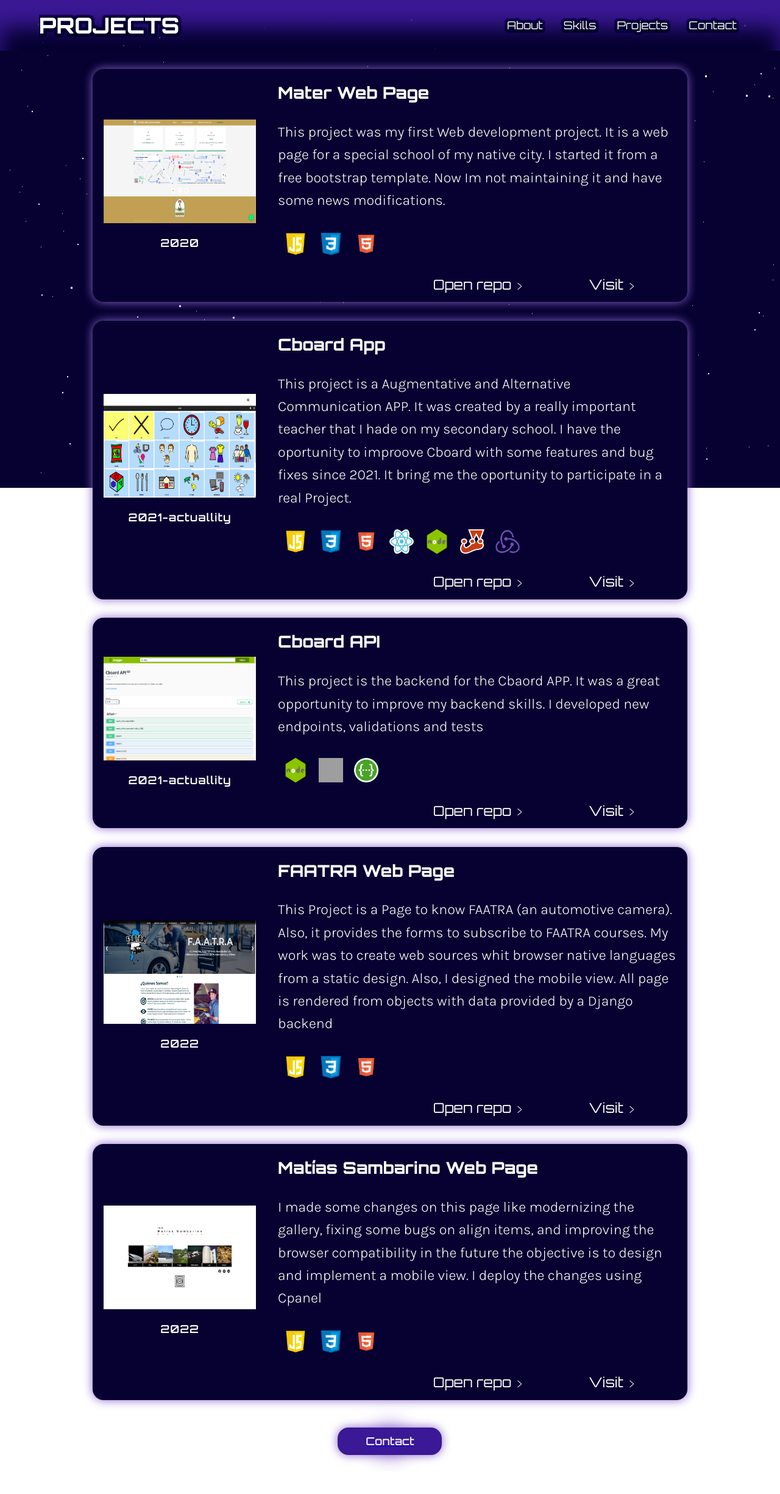
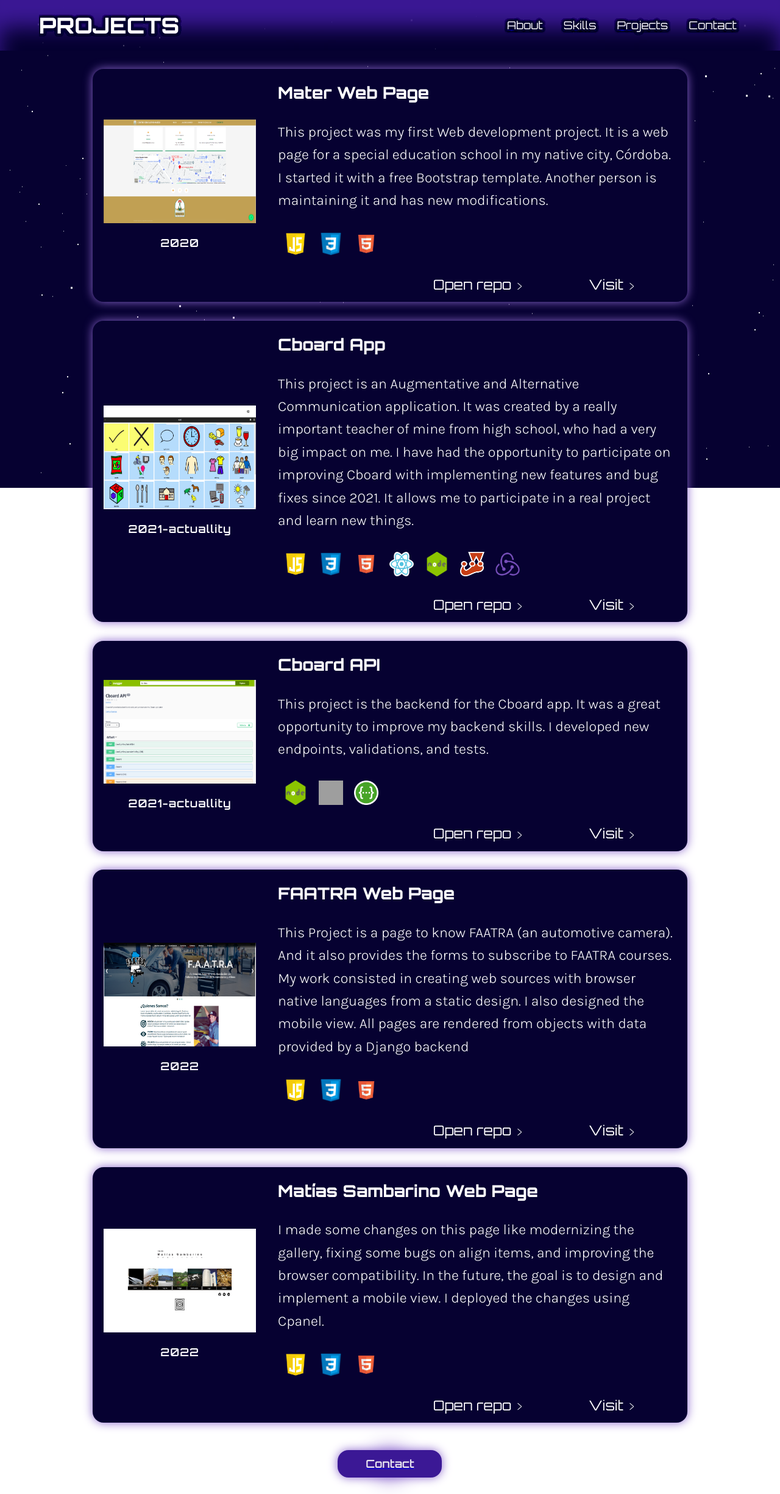
Before and after one commit to tomivm/My-portfolio-NextJS, a Next.js app: page /projects in a window 1280 px wide. Shown: the whole page at 61% size. Before the commit the page ends 2413 px from the top, so only its background shows below. Built offline with nearby package versions, Linux system fonts and the light colour scheme; grey boxes are pictures that could not be loaded.

Commit message:
Improve texts

```diff
--- a/pages/projects.js
+++ b/pages/projects.js
@@ -8,7 +8,7 @@
         <CardItem
           title={"Mater Web Page"}
           description={
-            "This project was my first Web development project. It is a web page for a special school of my native city. I started it from a free bootstrap template. Now Im not maintaining it and have some news modifications."
+            "This project was my first Web development project. It is a web page for a special education school in my native city, Córdoba. I started it with a free Bootstrap template. Another person is maintaining it and has new modifications."
           }
           resources={["js", "css", "html"]}
           imageSrc={"/images/projects/mater.png"}
@@ -19,7 +19,7 @@
         <CardItem
           title={"Cboard App"}
           description={
-            "This project is a Augmentative and Alternative Communication APP. It was created by a really important teacher that I hade on my secondary school. I have the oportunity to improove Cboard with some features and bug fixes since 2021. It bring me the oportunity to participate in a real Project."
+            "This project is an Augmentative and Alternative Communication application. It was created by a really important teacher of mine from high school, who had a very big impact on me. I have had the opportunity to participate on improving Cboard with implementing new features and bug fixes since 2021. It allows me to participate in a real project and learn new things."
           }
           resources={["js", "css", "html", "react", "node", "jest", "redux"]}
           imageSrc={"/images/projects/cboard.png"}
@@ -30,7 +30,7 @@
         <CardItem
           title={"Cboard API"}
           description={
-            "This project is the backend for the Cbaord APP. It was a great opportunity to improve my backend skills. I developed new endpoints, validations and tests"
+            "This project is the backend for the Cboard app. It was a great opportunity to improve my backend skills. I developed new endpoints, validations, and tests."
           }
           resources={["node", "mocha", "swagger"]}
           imageSrc={"/images/projects/cboard-api.png"}
@@ -41,7 +41,7 @@
         <CardItem
           title={"FAATRA Web Page"}
           description={
-            "This Project is a Page to know FAATRA (an automotive camera). Also, it provides the forms to subscribe to FAATRA courses. My work was to create web sources whit browser native languages from a static design. Also, I designed the mobile view. All page is rendered from objects with data provided by a Django backend"
+            "This Project is a page to know FAATRA (an automotive camera). And it also provides the forms to subscribe to FAATRA courses. My work consisted in creating web sources with browser native languages from a static design. I also designed the mobile view. All pages are rendered from objects with data provided by a Django backend"
           }
           resources={["js", "css", "html"]}
           imageSrc={"/images/projects/faatra.png"}
@@ -52,7 +52,7 @@
         <CardItem
           title={"Matías Sambarino Web Page"}
           description={
-            "I made some changes on this page like modernizing the gallery, fixing some bugs on align items, and improving the browser compatibility in the future the objective is to design and implement a mobile view. I deploy the changes using Cpanel"
+            "I made some changes on this page like modernizing the gallery, fixing some bugs on align items, and improving the browser compatibility. In the future, the goal is to design and implement a mobile view. I deployed the changes using Cpanel."
           }
           resources={["js", "css", "html"]}
           imageSrc={"/images/projects/msambarino.png"}
```
Also changed, not shown: components/Presentation.js (+5 -4 lines).
